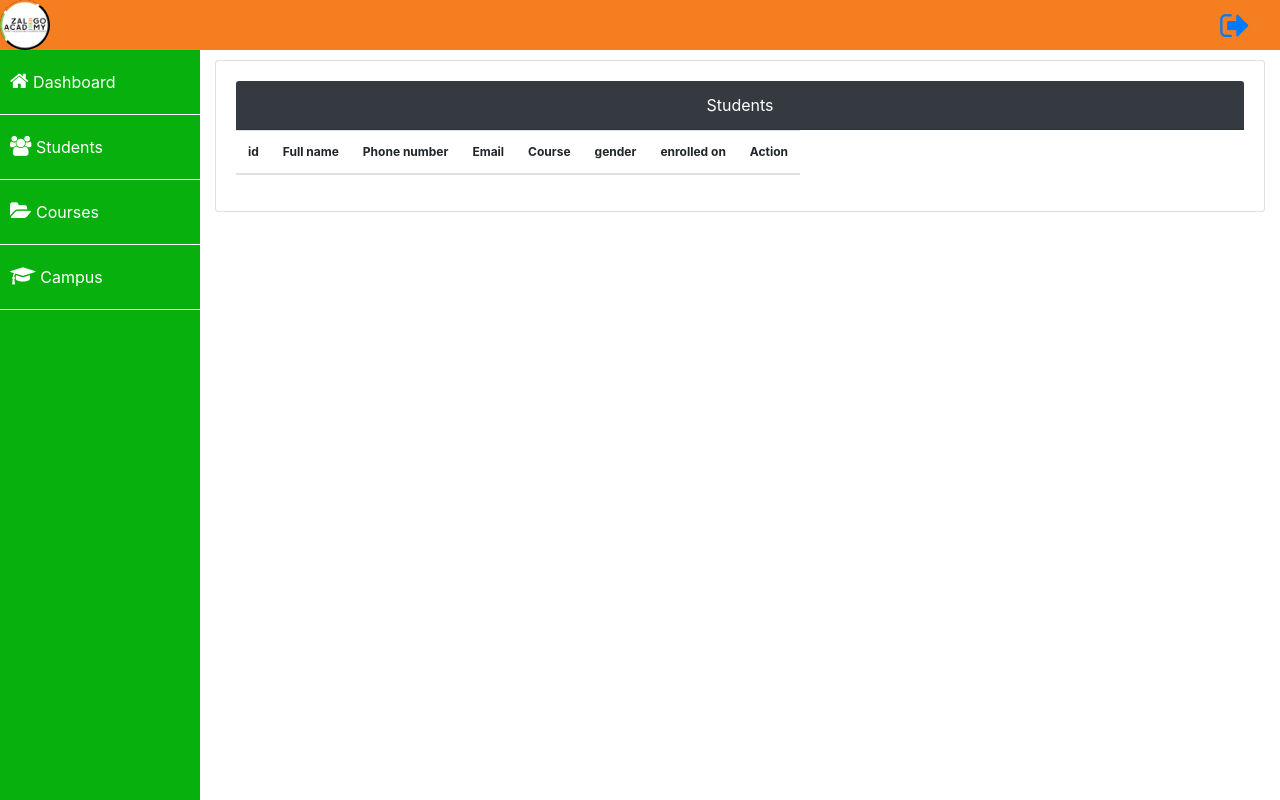
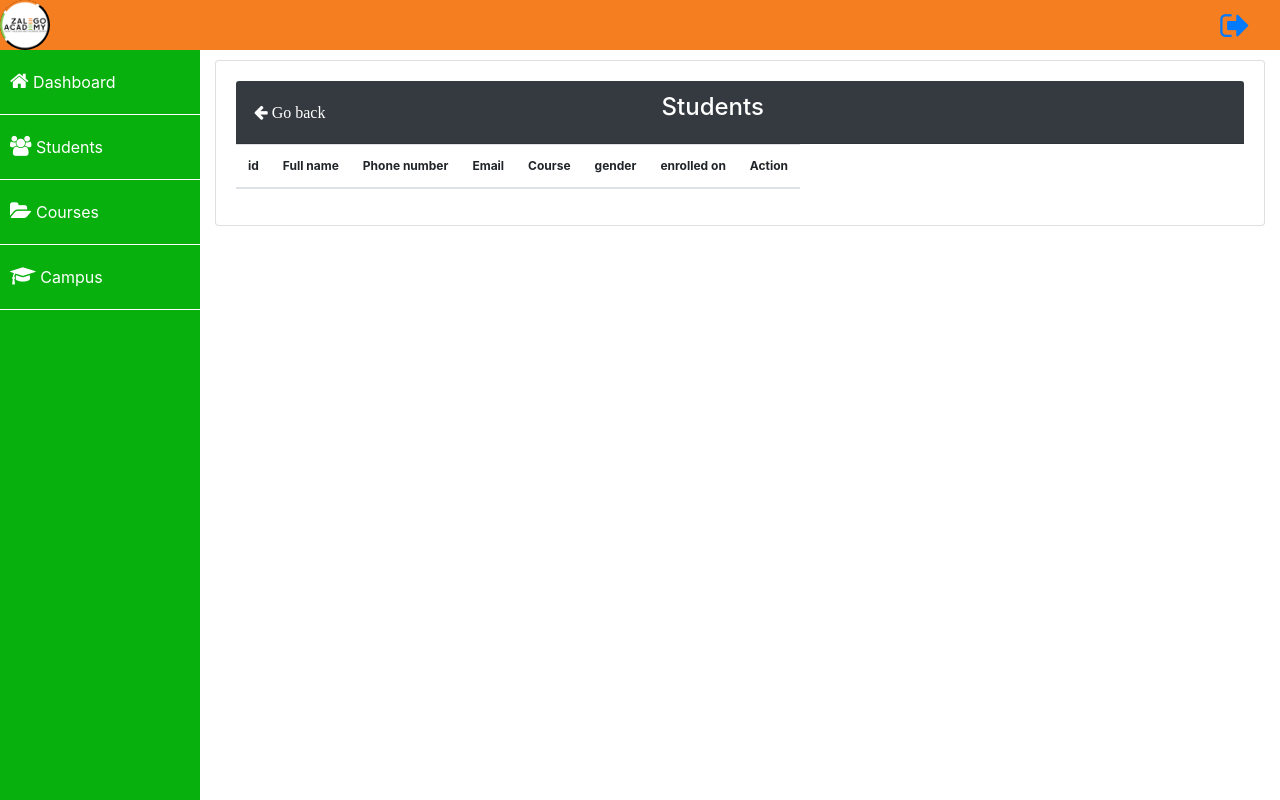
Before and after one commit to TimothyMuyelelele/admin2.0, a PHP site: page /student.php in a window 1280 px wide. Run offline with PHP 8.4, Linux system fonts and the light colour scheme; data that the repository does not hold is empty.

Commit message:
slight modifications

```diff
--- a/student.php
+++ b/student.php
@@ -30,8 +30,18 @@ $sql=mysqli_query($conn, "SELECT * FROM enrollment");
                <table class="table table-hover table-striped table-responsive" style="font-size:12px">
                   <thead>
 
-					<div class="card-header bg-dark text-white text-center">
-						<span>Students</span>
+					<div class="card-header bg-dark text-white ">
+
+					<div class="row ">
+                                <a href="index.php">
+                                    <button type="button" class="btn btn-dark ">
+                                       <span> <i class="fa fa-arrow-left" > <span>Go back</span> </i> </span>
+
+                                    </button>
+                                </a>
+                                <h4 class="text-center col-9 ">Students</h4>
+
+                            </div>
 					</div>
 
                     <tr>
```
Also changed, not shown: view-enrollment.php (+19 -2 lines).
